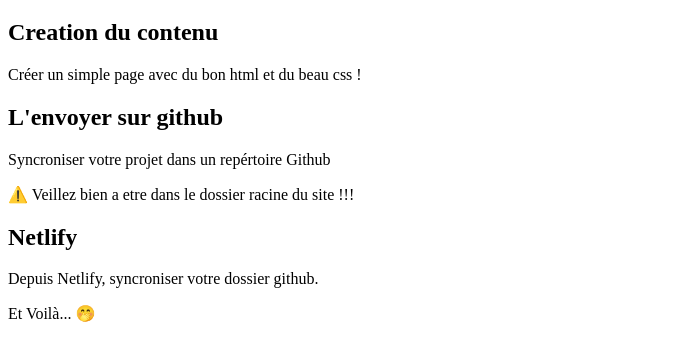
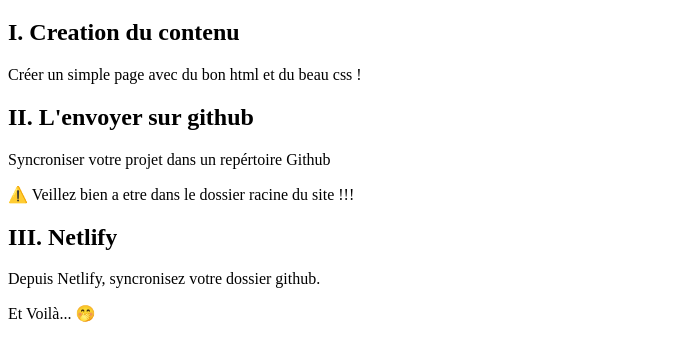
Before and after one commit to enkiBrant/workflow_netifly, a plain HTML site: page index.html in a window 1280 px wide. Shown: the part 61-422 px from the top of the page, without its empty margins (0-695 px from the left). Drawn offline with Linux system fonts and the light colour scheme.

Commit message:
numerotation

```diff
--- a/index.html
+++ b/index.html
@@ -4,12 +4,12 @@
 		<title>basic workflow</title>
 	</head>
 	<h1>Deployement rapide d'un site web avec Netlify</h1>
-	<h2>Creation du contenu</h2>
+	<h2>I. Creation du contenu</h2>
 	<p>Créer un simple page avec du bon html et du beau css !</p>
-	<h2>L'envoyer sur github</h2>
+	<h2>II. L'envoyer sur github</h2>
 	<p>Syncroniser votre projet dans un repértoire Github</p>
 	<p>⚠️ Veillez bien a etre dans le dossier racine du site !!!</p>
-	<h2>Netlify</h2>
-	<p>Depuis Netlify, syncroniser votre dossier github.</p>
+	<h2>III. Netlify</h2>
+	<p>Depuis Netlify, syncronisez votre dossier github.</p>
 	<p>Et Voilà... 🤭</p>
 </html>
```
